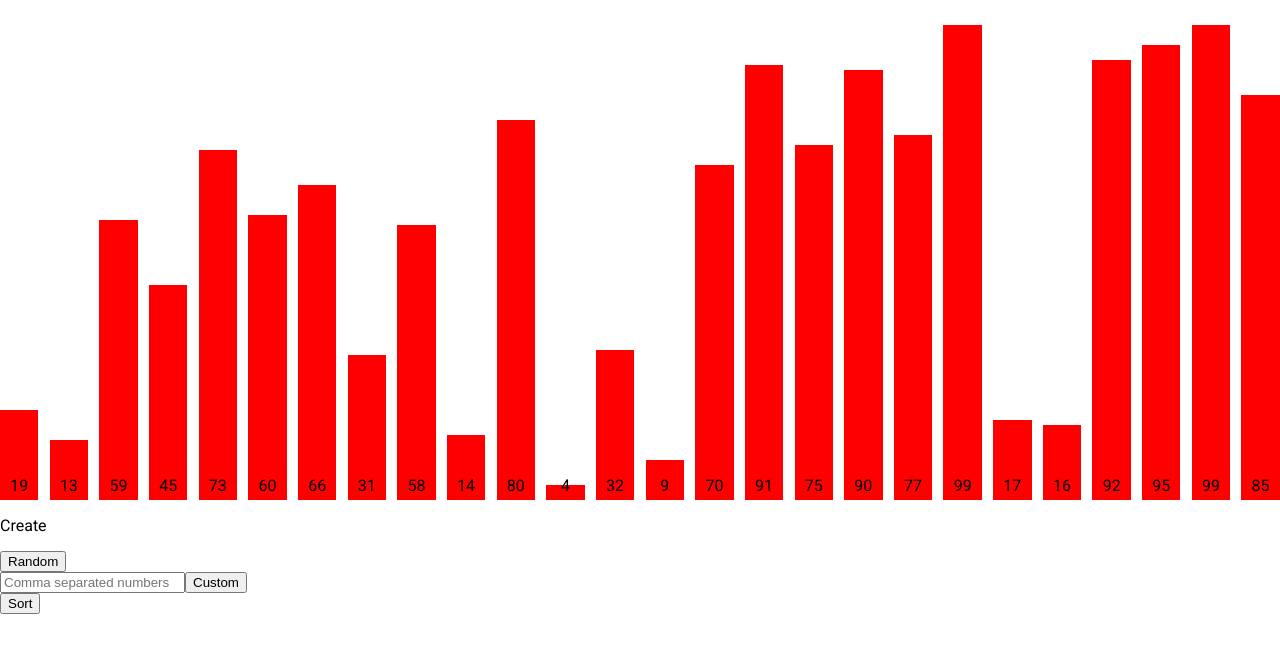
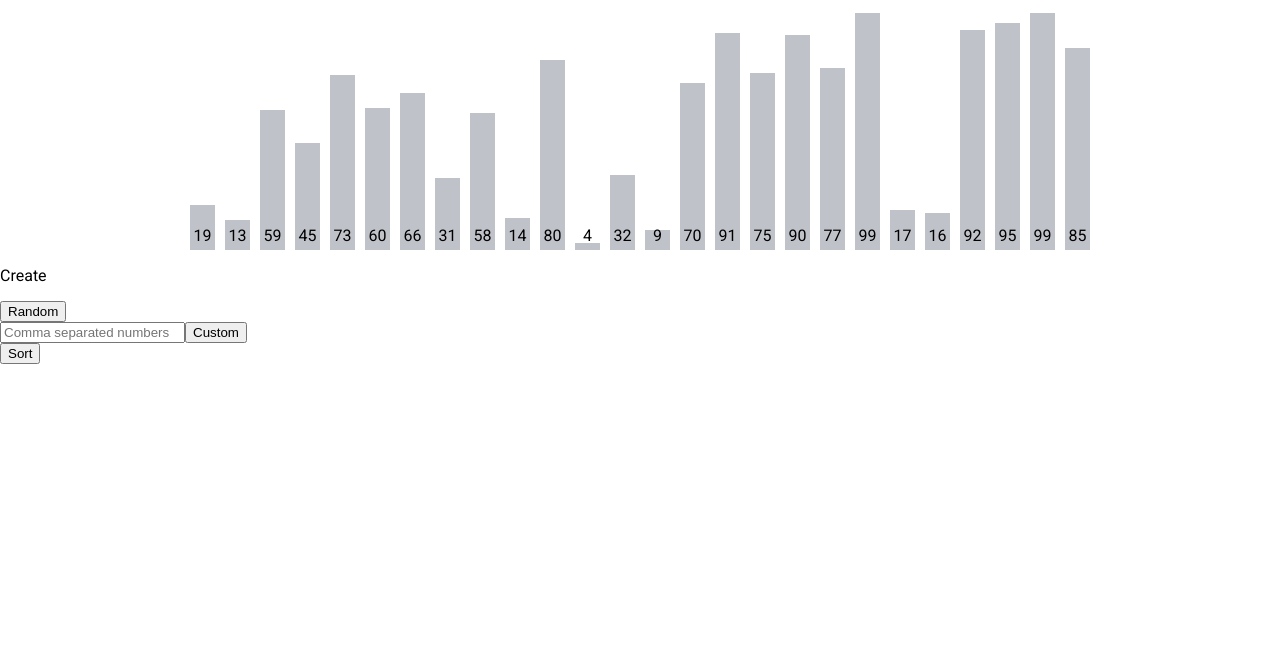
Before and after one commit to disco195/Algo, a React (Create React App) app: page /sorting in a window 1280 px wide. Shown: the top 652 px of the page. Built offline with nearby package versions, Linux system fonts and the light colour scheme.

Commit message:
Improved Styling

```diff
--- a/src/components/sort/SetContainer.tsx
+++ b/src/components/sort/SetContainer.tsx
@@ -32,9 +32,9 @@ export default connect(mapStateToProps)(SetContainer);
 const useStyles = makeStyles({
   root: {
     width: "100%",
-    height: "500px",
+    height: "250px",
     display: "flex",
-    justifyContent: "space-between",
+    justifyContent: "center",
     alignItems: "flex-end",
   },
 });
--- a/src/components/sort/ValueBar.tsx
+++ b/src/components/sort/ValueBar.tsx
@@ -25,11 +25,12 @@ export default (props: Props) => {
 const useStyles = makeStyles({
   root: {
     height: (props: Props) => `${props.height}%`,
-    width: (props: Props) => `${props.width}%`,
+    width: "25px",
+    margin: "0 5px",
     display: "flex",
     alignItems: "flex-end",
     justifyContent: "center",
-    backgroundColor: (props: Props) => (props.active ? "green" : "red"),
+    backgroundColor: (props: Props) => (props.active ? "#788878" : "#C0C2C9"),
   },
   text: {
     margin: "5px 0",
```
